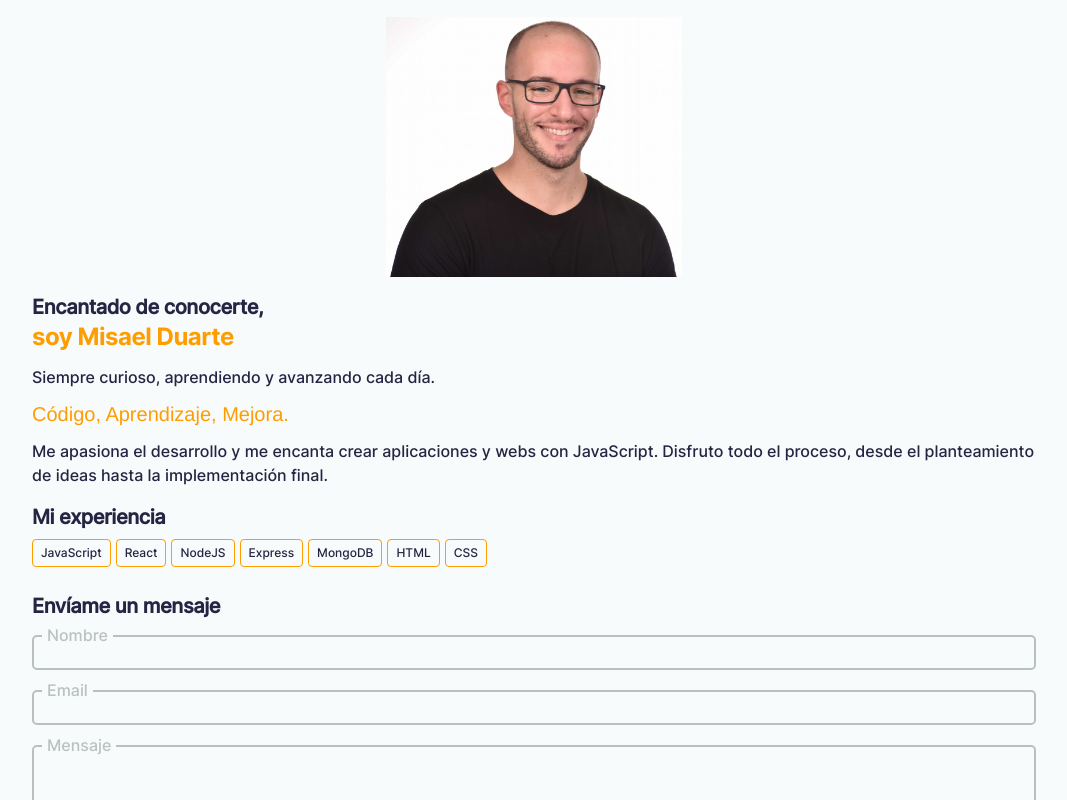
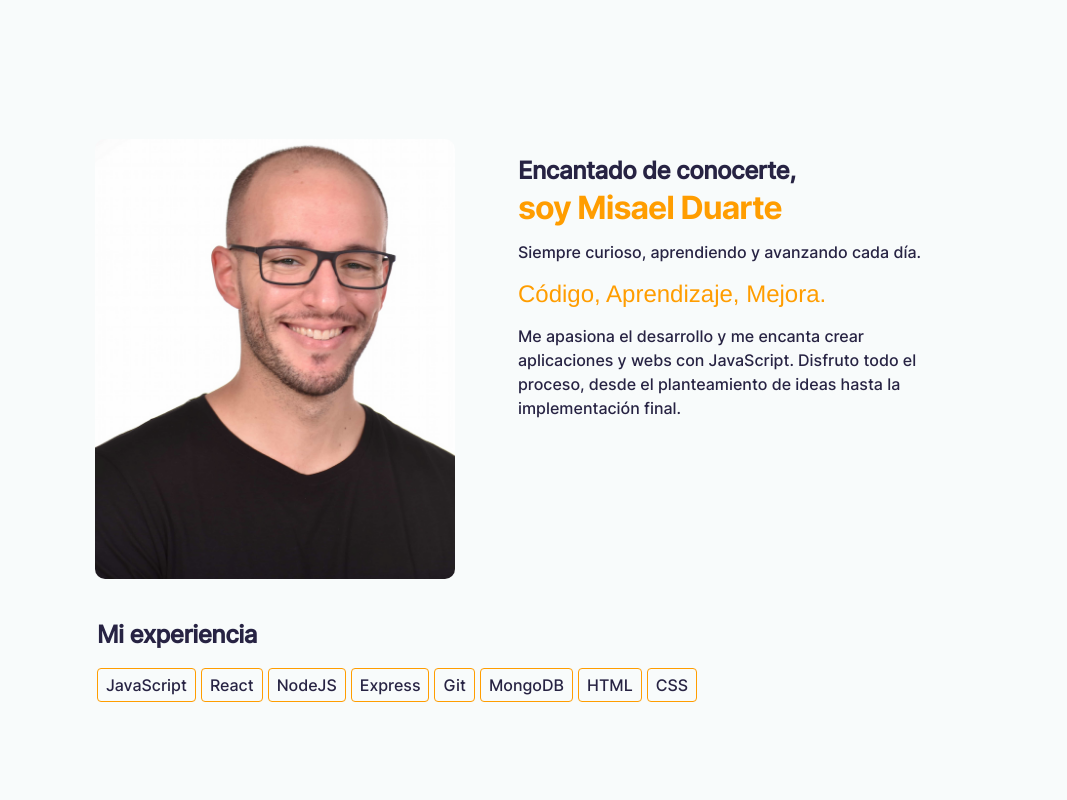
Before and after one commit to Snozin/portfolio, a React (Create React App) app: page / in a window 1280 px wide. Shown: the part 1100-1900 px from the top of the page, without its empty margins (106-1173 px from the left). Built offline with nearby package versions, Linux system fonts and the light colour scheme.

Commit message:
Estilos 1024 para sección Sobre Mi

```diff
--- a/src/components/main/about/About.js
+++ b/src/components/main/about/About.js
@@ -2,6 +2,7 @@ import {
   AboutContainer,
   Bio,
   Highlight,
+  HorizontalCard,
   Img,
   ImgContainer,
   InfoContainer,
@@ -15,6 +16,7 @@ import profile from '../../../assets/img/profile-small.jpg'
 export default function Hero() {
   return (
     <AboutContainer>
+      <HorizontalCard>
         <ImgContainer>
           <Img src={profile} />
         </ImgContainer>
@@ -25,18 +27,20 @@ export default function Hero() {
           <Highlight>Código, Aprendizaje, Mejora.</Highlight>
           <Bio>
             Me apasiona el desarrollo y me encanta crear aplicaciones y webs con
-          JavaScript. Disfruto todo el proceso, desde el planteamiento de ideas
-          hasta la implementación final.
+            JavaScript. Disfruto todo el proceso, desde el planteamiento de
+            ideas hasta la implementación final.
           </Bio>
         </InfoContainer>
+      </HorizontalCard>
 
       <SkillsContainer>
-        <Title style={{ paddingBottom: 8 }}>Mi experiencia </Title>
+        <Title style={{ paddingBottom: 16 }}>Mi experiencia </Title>
         <SkillTags>
           <Tag>JavaScript</Tag>
           <Tag>React</Tag>
           <Tag>NodeJS</Tag>
           <Tag>Express</Tag>
+          <Tag>Git</Tag>
           <Tag>MongoDB</Tag>
           <Tag>HTML</Tag>
           <Tag>CSS</Tag>
--- a/src/components/main/about/styledAbout.js
+++ b/src/components/main/about/styledAbout.js
@@ -4,6 +4,17 @@ import { Section } from '../../../styles/globalStyles'
 export const AboutContainer = styled(Section)`
   display: flex;
   flex-direction: column;
+  @media screen and (min-width: 1024px) {
+    padding-bottom: 150px;
+  }
+`
+
+export const HorizontalCard = styled.div`
+  @media screen and (min-width: 1024px) {
+    display: flex;
+    justify-content: space-evenly;
+    padding-bottom: 40px;
+  }
 `
 
 export const ImgContainer = styled.div`
@@ -11,16 +22,32 @@ export const ImgContainer = styled.div`
   height: 260px;
   overflow: hidden;
   border-radius: 10px;
+
+  @media screen and (min-width: 1024px) {
+    width: 360px;
+    height: 440px;
+  }
 `
 
 export const Img = styled.img`
   width: inherit;
   height: inherit;
   object-fit: contain;
+
+  @media screen and (min-width: 1024px) {
+    width: 360px;
+    height: 440px;
+    object-fit: cover;
+  }
 `
 
 export const InfoContainer = styled.div`
   padding: 16px 0;
+
+  @media screen and (min-width: 1024px) {
+    width: 455px;
+    max-width: 455px;
+  }
 `
 
 export const Name = styled.h3`
@@ -28,13 +55,24 @@ export const Name = styled.h3`
   padding-bottom: 12px;
   font-size: 24px;
   font-family: 'Inter-Bold';
-  line-height: 32px;
+  line-height: 125%;
   letter-spacing: -0.02em;
+
+  @media screen and (min-width: 1024px) {
+    font-size: 32px;
+    letter-spacing: -0.03em;
+  }
 `
 
 export const Bio = styled.p`
   font-size: var(--font-size);
   line-height: var(--line-height);
+
+  @media screen and (min-width: 1024px) {
+    font-size: 16px;
+    line-height: 150%;
+    padding-right: 10px;
+  }
 `
 
 export const Highlight = styled.p`
@@ -43,9 +81,18 @@ export const Highlight = styled.p`
   font-size: 20px;
   font-family: 'Helvetica';
   line-height: 26px;
+
+  @media screen and (min-width: 1024px) {
+    font-size: 24px;
+    line-height: 150%;
+  }
 `
 
-export const SkillsContainer = styled.div``
+export const SkillsContainer = styled.div`
+  @media screen and (min-width: 1024px) {
+    padding-left: 65px;
+  }
+`
 
 export const SkillTags = styled.div`
   display: flex;
--- a/src/components/main/projects/styledProjects.js
+++ b/src/components/main/projects/styledProjects.js
@@ -6,6 +6,10 @@ export const ProjectsContainer = styled(Section)`
   flex-direction: column;
   justify-content: center;
   align-items: center;
+
+  @media screen and (min-width: 1024px) {
+    padding-bottom: 120px;
+  }
 `
 
 export const Title = styled.h2`
--- a/src/styles/globalStyles.js
+++ b/src/styles/globalStyles.js
@@ -30,9 +30,10 @@ export const GlobalStyles = createGlobalStyle`
   }
 
   @media screen and (min-width: 1024px) {
+    /* TODO Refactorizar los tamaños de letra para usarlos desde media queries */
     :root {
-      --font-size: 1rem;
-      --line-height: 1.5rem;
+      /* --font-size: 1rem;
+      --line-height: 1.5rem; */
     }
   }
 
@@ -98,11 +99,15 @@ export const Tag = styled.div`
   margin-bottom: 5px;
   color: var(--text-color);
   font-size: 12px;
-  line-height: 18px;
+  line-height: 150%;
   border: 1px solid var(--primary-color);
   border-radius: 4px;
   &:last-of-type {
     margin-right: 0;
+  }
+
+  @media screen and (min-width: 1024px) {
+    font-size: 16px;
   }
 `
 
@@ -110,4 +115,9 @@ export const Title = styled.h2`
   font-size: 20px;
   line-height: 28px;
   letter-spacing: -0.02em;
+
+  @media screen and (min-width: 1024px) {
+    font-size: 24px;
+    line-height: 135%;
+  }
 `
```
Lines whose indentation alone changed are shown as unchanged.
